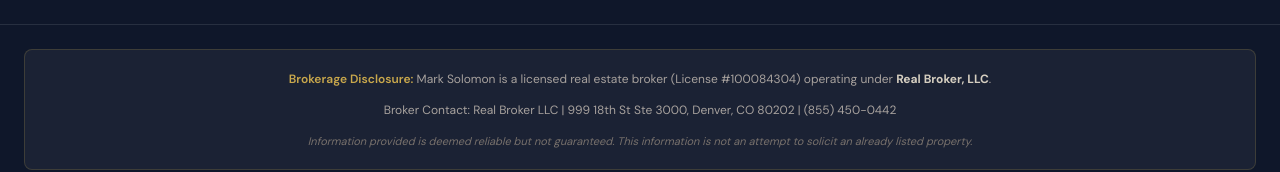
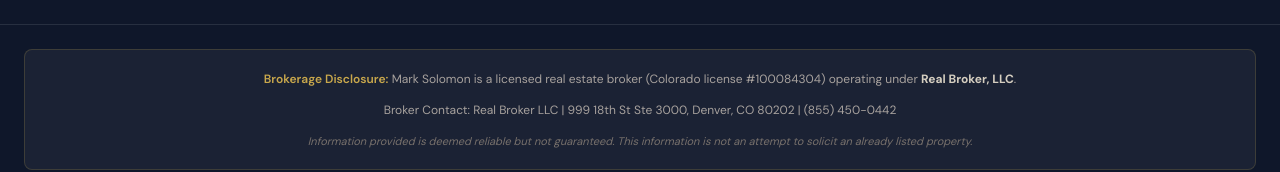
Before and after one commit to lasersolosbd/SolomonHomeServices, a Next.js app: page / in a window 1280 px wide. Shown: the part 6797-6969 px from the top of the page. Built offline with nearby package versions, Linux system fonts and the light colour scheme.

Commit message:
Update Footer.js

```diff
--- a/components/Footer.js
+++ b/components/Footer.js
@@ -2,7 +2,7 @@ import Link from "next/link";
 import { Mountain, Phone, Mail, MapPin, Shield } from "lucide-react";
 
 export default function Footer() {
-  const currentYear = new Date().getFullYear(); // Will output 2026
+  const currentYear = new Date().getFullYear();
 
   return (
     <footer className="bg-[#0f172a] text-stone-400">
@@ -89,7 +89,7 @@ export default function Footer() {
           <div className="bg-white/5 border border-[#c9a84c]/20 rounded-lg px-5 py-5 mb-5 space-y-3">
             <p className="text-center text-xs text-stone-400 leading-relaxed">
               <span className="text-[#c9a84c] font-semibold">Brokerage Disclosure:</span>{" "}
-              Mark Solomon is a licensed real estate broker (License #100084304) operating under{" "}
+              Mark Solomon is a licensed real estate broker (Colorado license #100084304) operating under{" "}
               <strong className="text-stone-300">Real Broker, LLC</strong>.
             </p>
             <p className="text-center text-xs text-stone-400 leading-relaxed">
@@ -102,7 +102,6 @@ export default function Footer() {
 
           <div className="flex flex-col md:flex-row items-center justify-between gap-4 text-xs text-stone-600 mb-8">
             <div className="flex items-center gap-3">
-              {/* Image with invert class to turn the black/white logo into white/transparent for the dark background */}
               <img src="/equal-housing-opportunity-logo.png" alt="Equal Housing Opportunity" className="h-10 object-contain invert mix-blend-screen opacity-70" />
               <span>Equal Housing Opportunity</span>
             </div>
```
